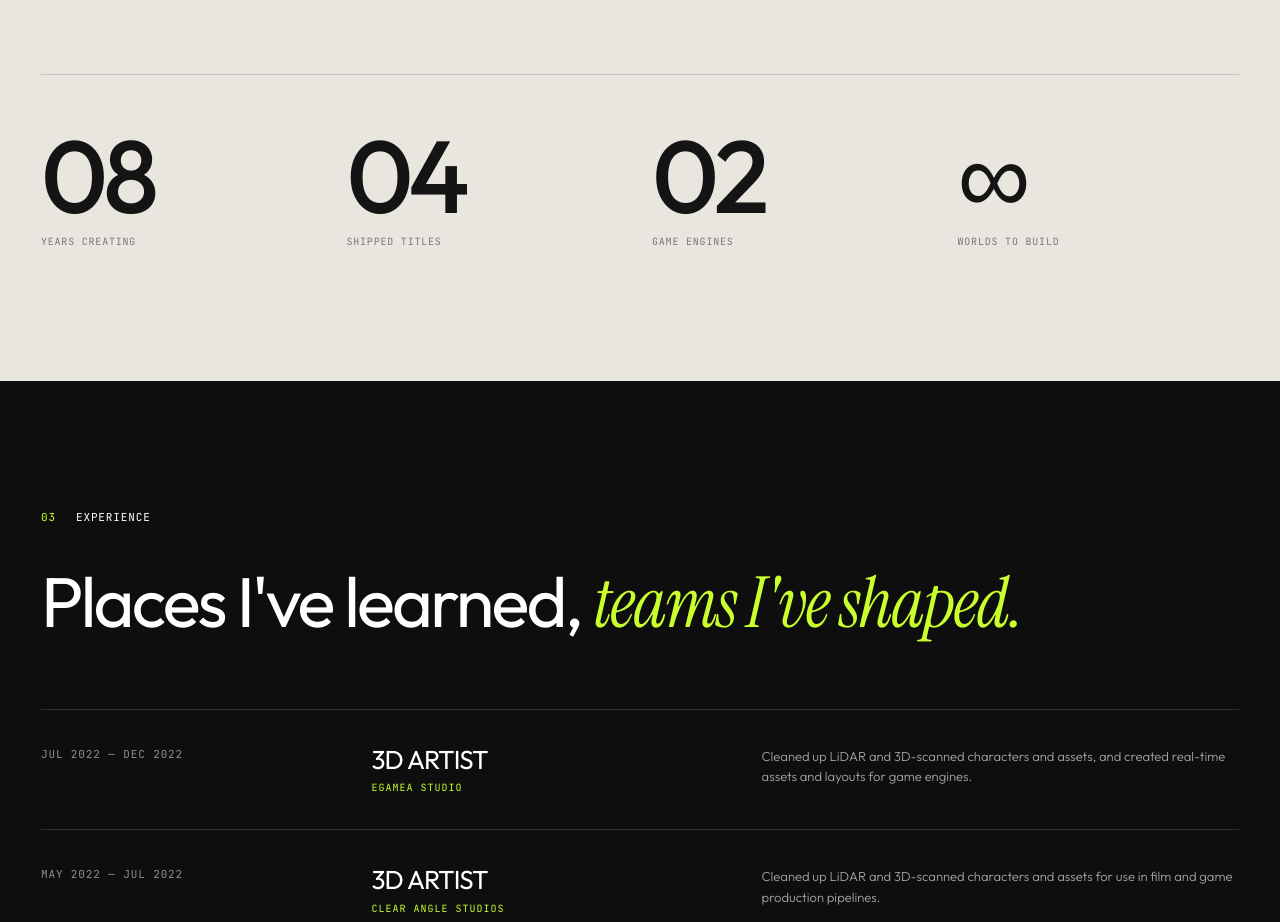
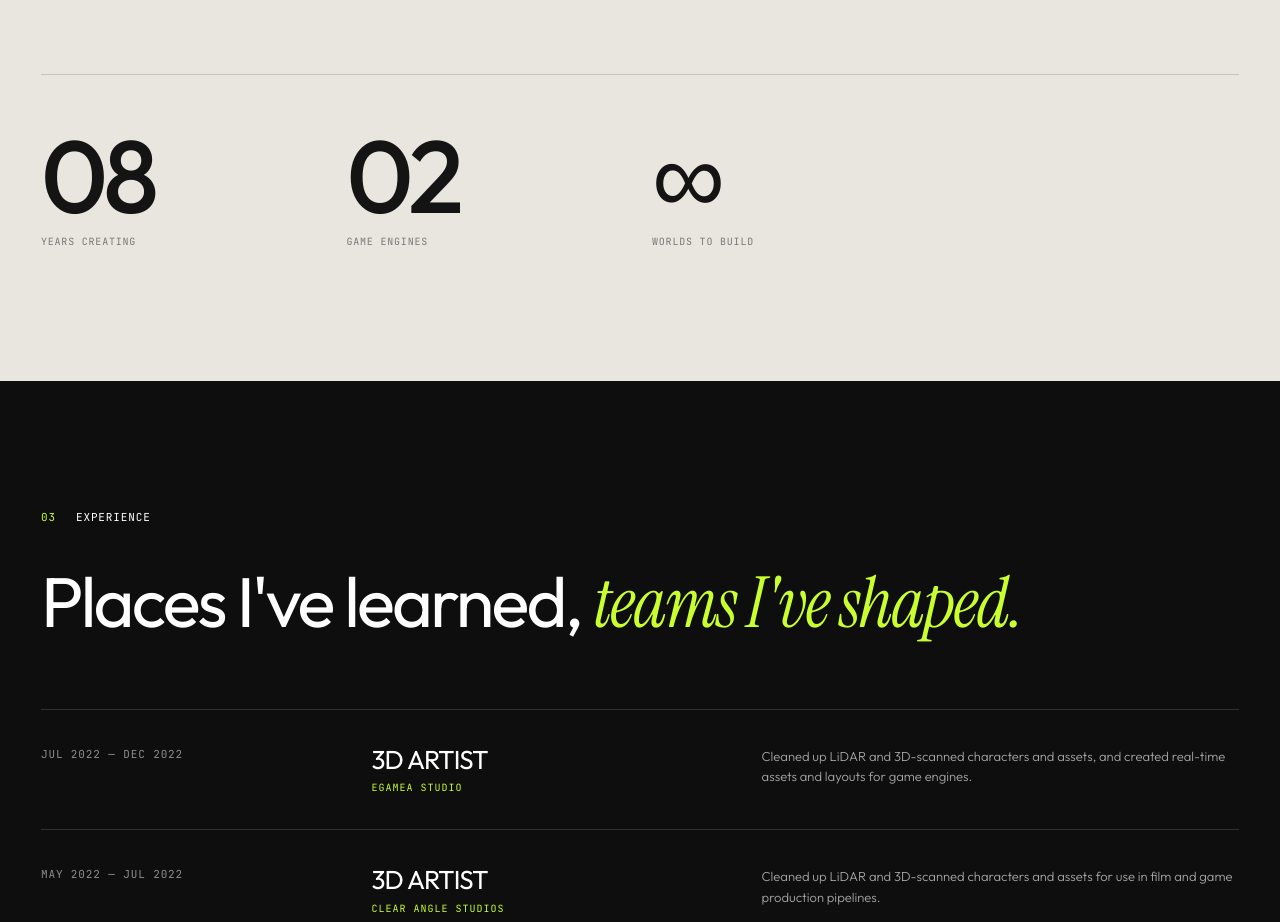
Before and after one commit to devillierscloete/devillierscloete, a plain HTML site: page index.html in a window 1280 px wide. Shown: the part 7080-8002 px from the top of the page. Drawn offline with Linux system fonts and the light colour scheme.

Commit message:
Update index.html

```diff
--- a/index.html
+++ b/index.html
@@ -129,7 +129,6 @@
 
   <div class="stats reveal">
     <div class="stat"><b>08</b><span>Years creating</span></div>
-    <div class="stat"><b>04</b><span>Shipped titles</span></div>
     <div class="stat"><b>02</b><span>Game engines</span></div>
     <div class="stat"><b>∞</b><span>Worlds to build</span></div>
   </div>
```
